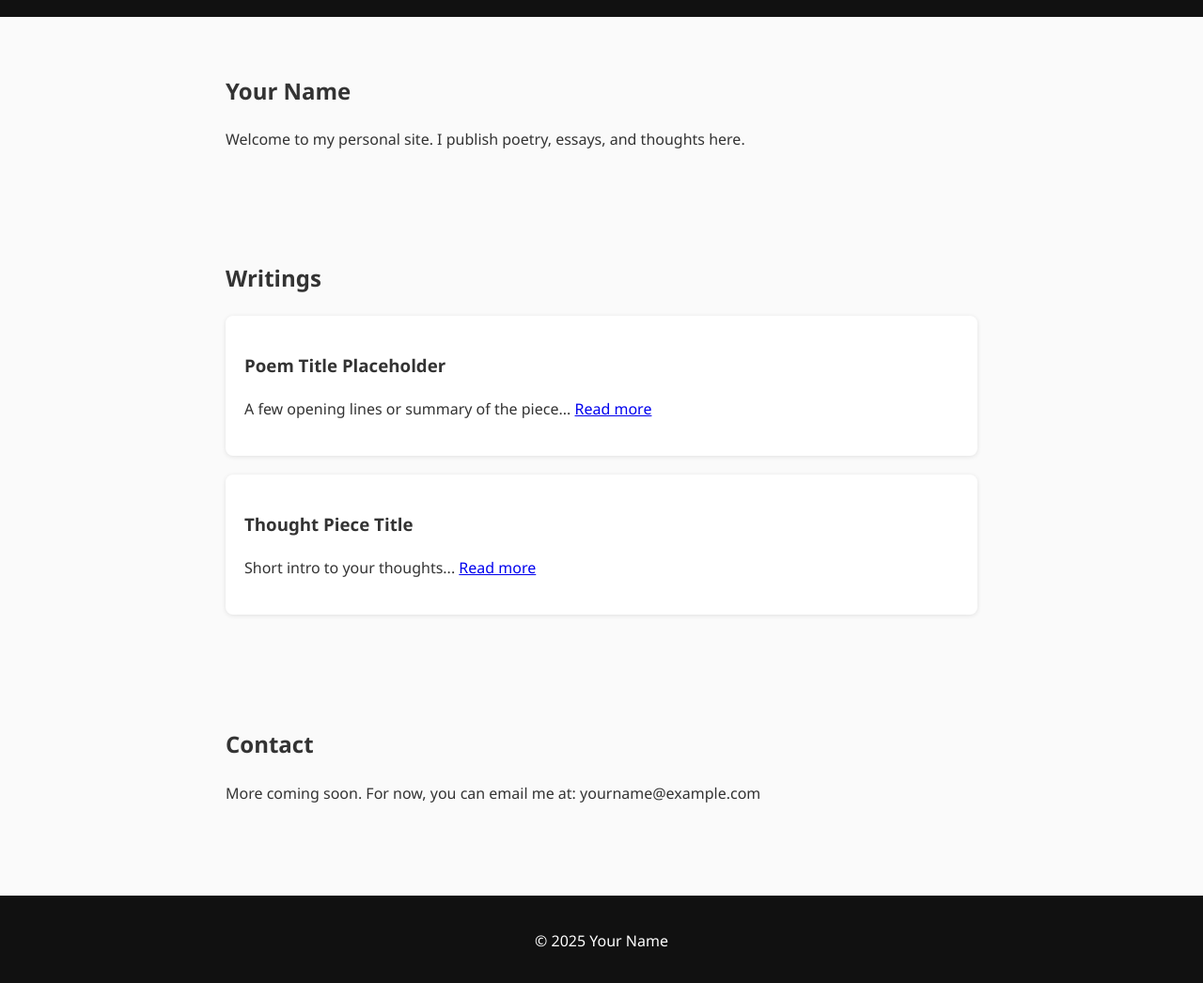
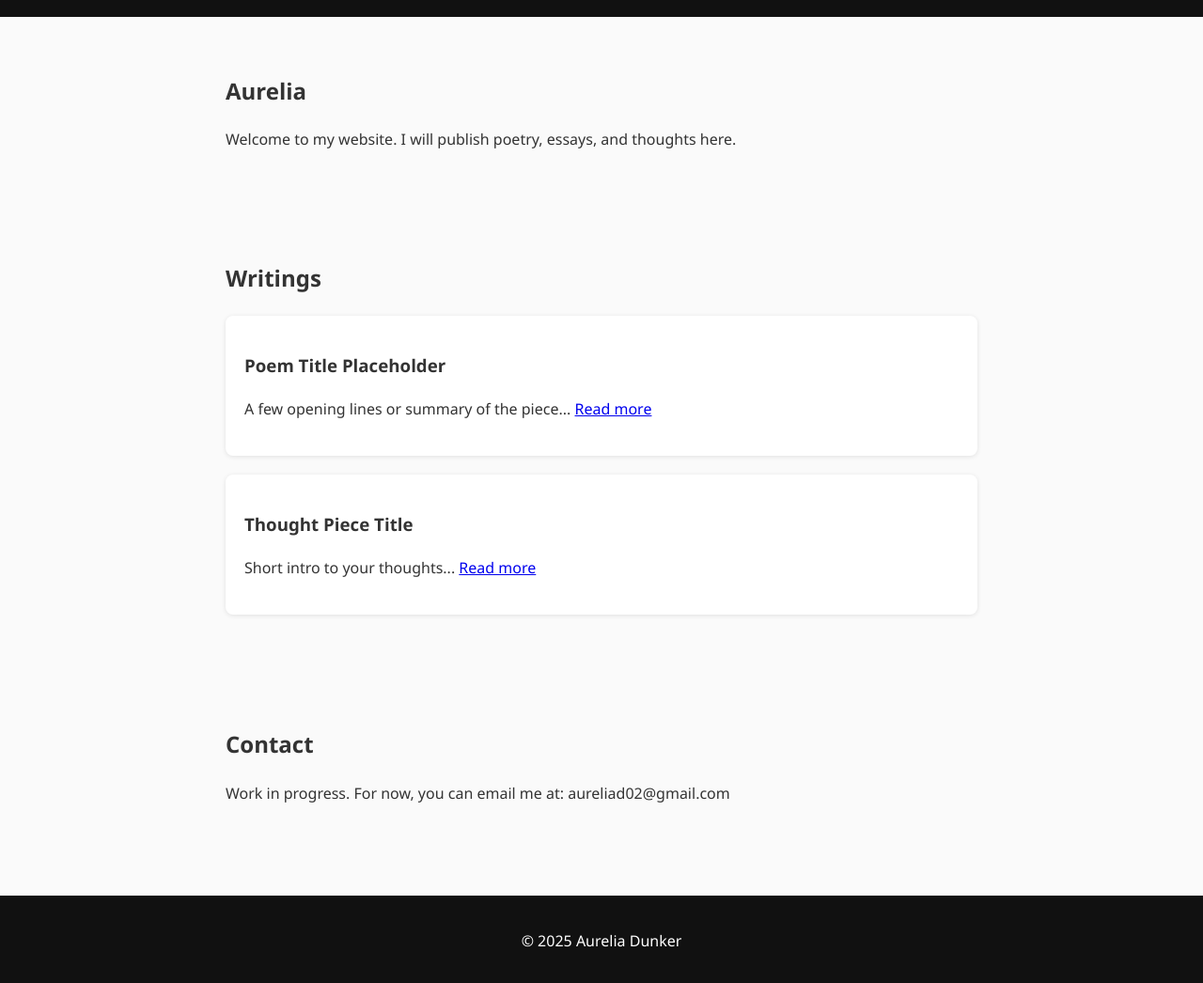
Before and after one commit to avfdt/aurelia, a plain HTML site: page index.html in a window 1280 px wide. Shown: the part 60-1106 px from the top of the page at 94% size. Drawn offline with Linux system fonts and the light colour scheme.

Commit message:
Add files via upload

```diff
--- a/index.html
+++ b/index.html
@@ -3,7 +3,7 @@
 <head>
   <meta charset="UTF-8" />
   <meta name="viewport" content="width=device-width, initial-scale=1.0" />
-  <title>Your Name – Writer & Thinker</title>
+  <title>Aurelia– Writer & Thinker</title>
   <link rel="stylesheet" href="style.css" />
 </head>
 <body>
@@ -17,8 +17,8 @@
   </nav>
 
   <section id="home">
-    <h1>Your Name</h1>
-    <p>Welcome to my personal site. I publish poetry, essays, and thoughts here.</p>
+    <h1>Aurelia</h1>
+    <p>Welcome to my website. I will publish poetry, essays, and thoughts here.</p>
   </section>
 
   <section id="writings">
@@ -39,11 +39,11 @@
 
   <section id="contact">
     <h2>Contact</h2>
-    <p>More coming soon. For now, you can email me at: yourname@example.com</p>
+    <p>Work in progress. For now, you can email me at: aureliad02@gmail.com</p>
   </section>
 
   <footer>
-    <p>&copy; 2025 Your Name</p>
+    <p>&copy; 2025 Aurelia Dunker</p>
   </footer>
 
 </body>
```
